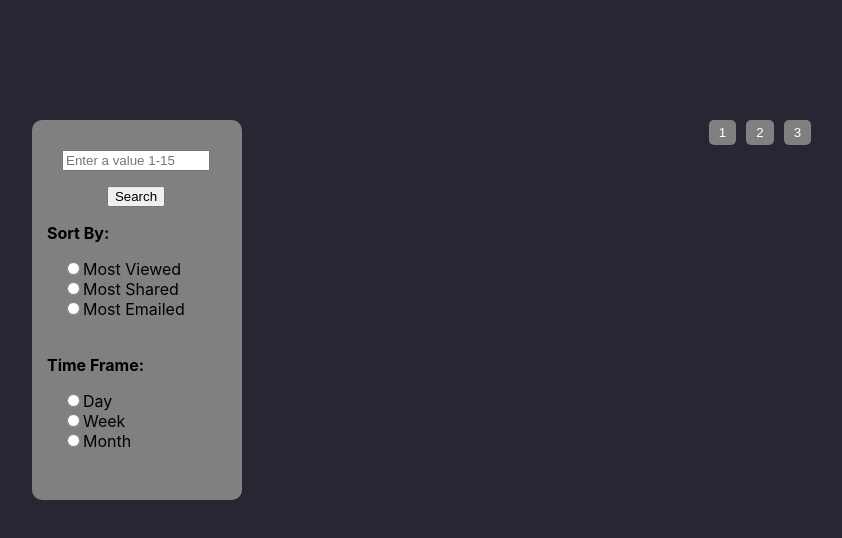
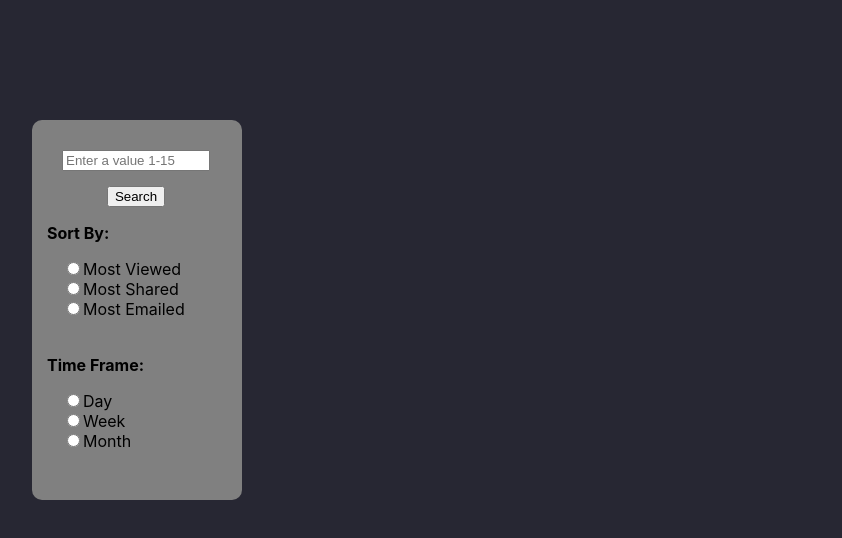
Before and after one commit to vwong031/cs110-lab1, a React (Create React App) app in the folder lab5/: page / in a window 1280 px wide. Shown: the top 538 px of the page, without its empty margins (8-850 px from the left). Built offline with nearby package versions, Linux system fonts and the light colour scheme.

Commit message:
fix page button issue

```diff
--- a/lab5/src/components/Articles.css
+++ b/lab5/src/components/Articles.css
@@ -3,6 +3,7 @@
   width: 70%;
   display: flex;
   flex-wrap: wrap;
+  /* height: 70%; */
   /* margin-bottom: 25px; */
   /* height: auto; */
 }
--- a/lab5/src/components/Articles.js
+++ b/lab5/src/components/Articles.js
@@ -68,6 +68,7 @@ const Articles = ({ articles }) => {
         <div className="column">{currentArticles.filter((_, index) => index % 2 !== 0).map(renderArticle)}</div>
       </div>
 
+      {articles.length > 0 && (
         <div className="pagination">
           {[...Array(Math.min(maxPages, 3)).keys()].map((number) => (
             <button className="page-button" key={number + 1} onClick={() => paginate(number + 1)}>
@@ -75,6 +76,7 @@ const Articles = ({ articles }) => {
             </button>
           ))}
         </div>
+      )}
     </div>
   );
 };
```
Lines whose indentation alone changed are shown as unchanged.
